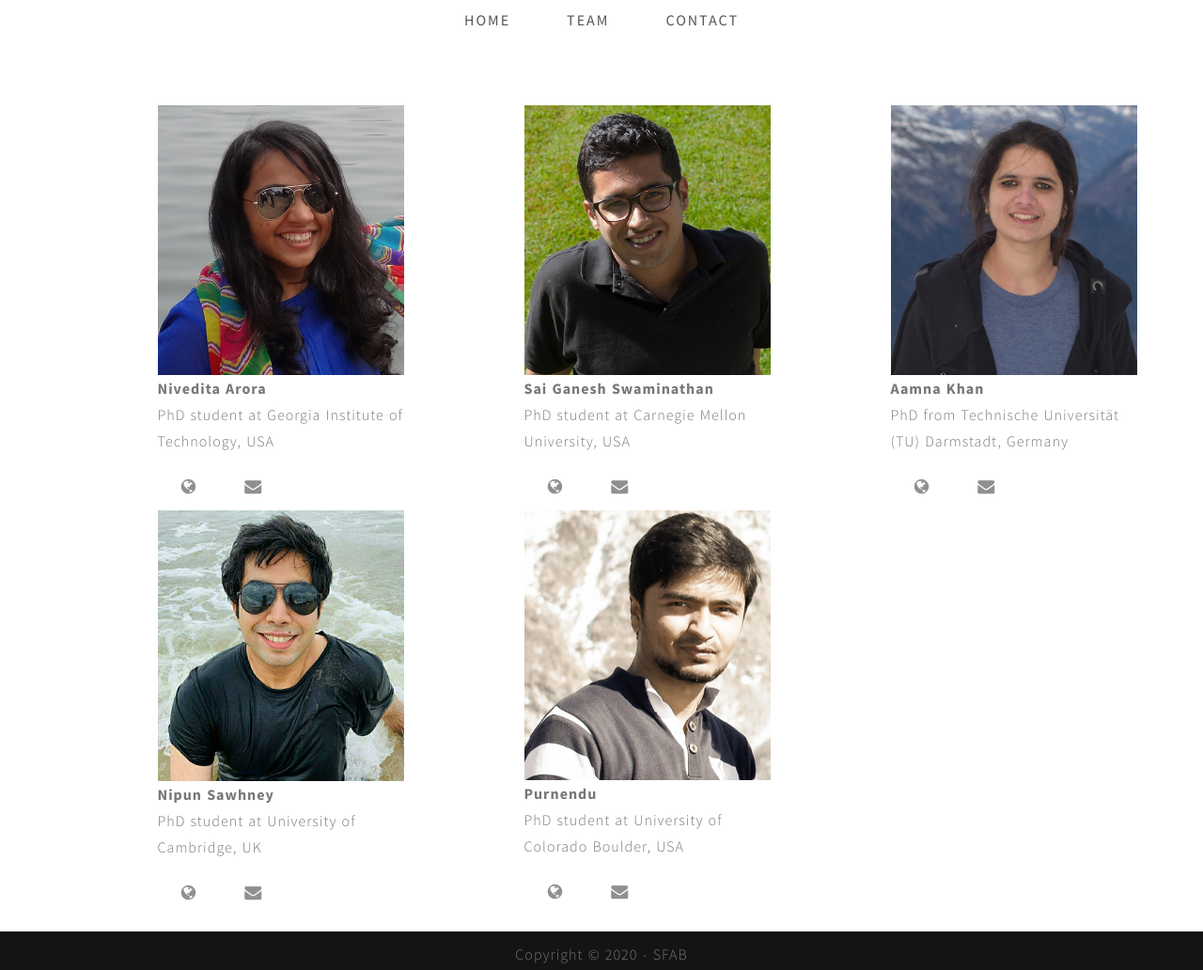
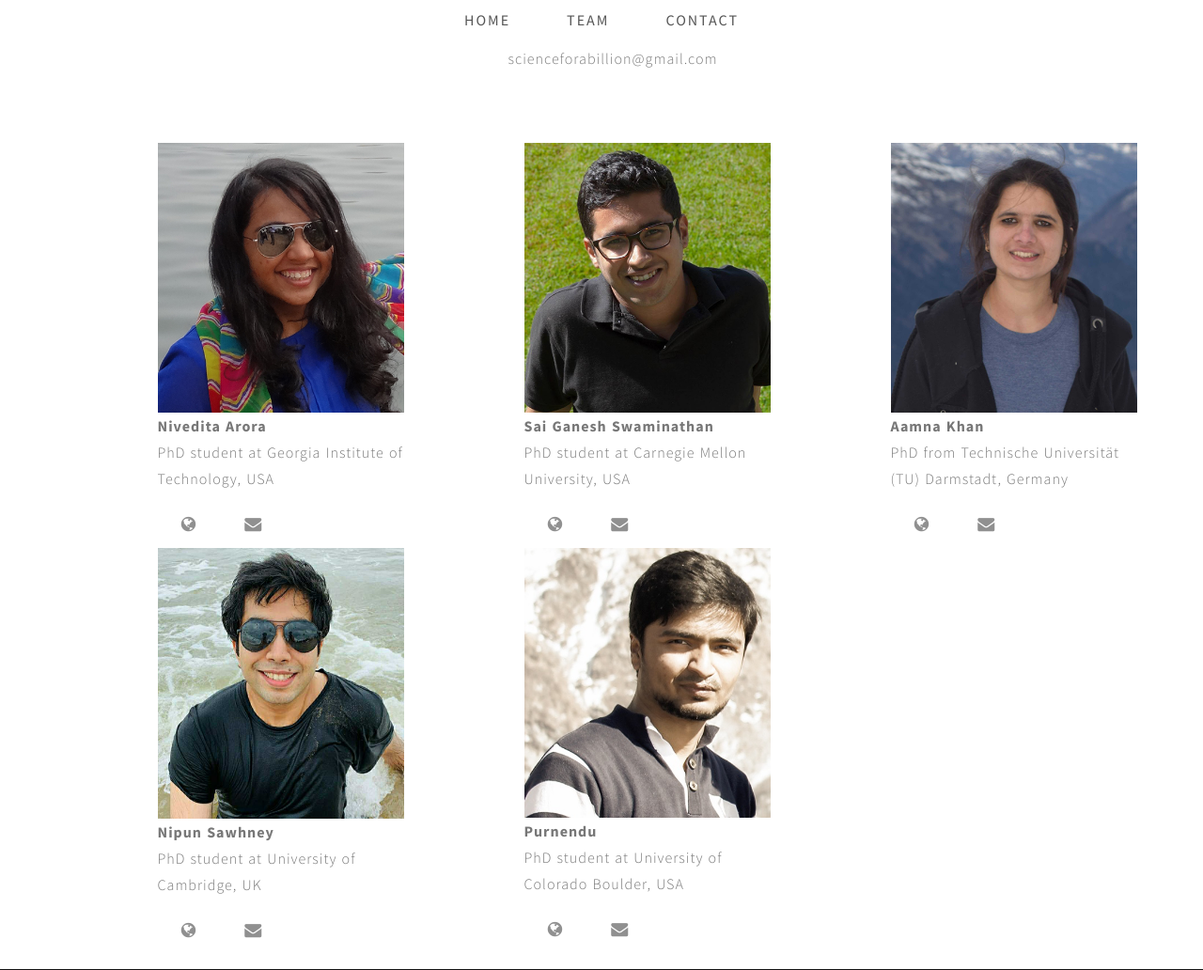
Before and after one commit to sciencefab/sciencefab.gihub.io, a plain HTML site: page Team.html in a window 1280 px wide. Shown: the top 1032 px of the page at 94% size. Drawn offline with nearby package versions, Linux system fonts and the light colour scheme; some packages are replaced by stand-ins of ours.

Commit message:
Update Team.html

```diff
--- a/Team.html
+++ b/Team.html
@@ -103,6 +103,26 @@
 
 
 
+
+
+<div class="containerr">
+		<div class="row">
+
+
+				<div class="wow fadeInUp media" data-wow-delay="0.1s">
+					<div class="media-object pull-left">
+						<i class="fa fa-envelope"></i>
+					</div>
+					<div class="media-body">
+						<!--<h3 class="media-heading">Email</h3>-->
+						<p>scienceforabillion@gmail.com
+						</p>
+					</div>
+				</div>
+
+
+		</div>
+	</div>
 
 
 
```
